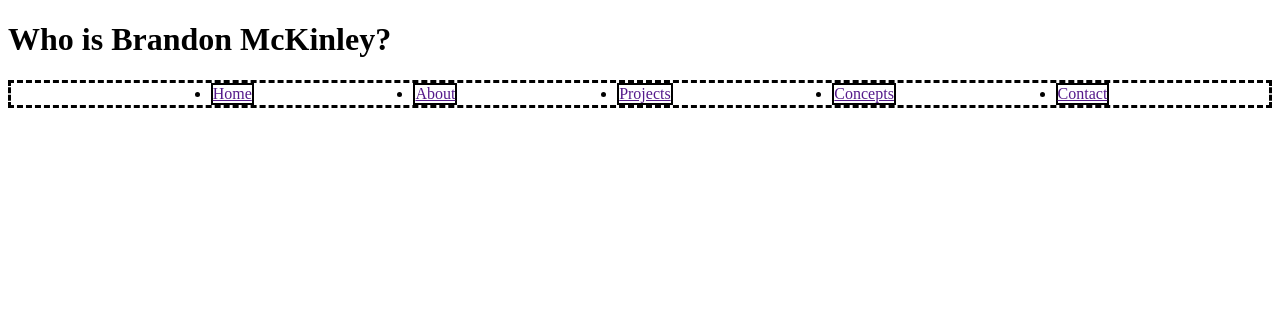
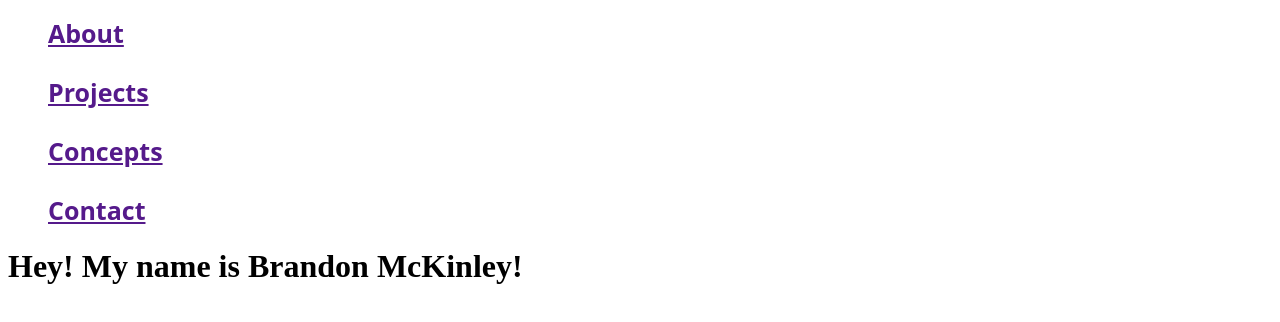
Before and after one commit to McKinley116/mckinley116.github.io, a plain HTML site: page index.html in a window 1280 px wide. Drawn offline with Linux system fonts and the light colour scheme.

Commit message:
chage of layout for nav bar

```diff
--- a/index.html
+++ b/index.html
@@ -9,17 +9,23 @@
     <title>BrandonMcKinley</title>
 </head>
 <body>
-    <h1>Who is Brandon McKinley?</h1>
+    <logo>
+        <!-- get logo and inser here-->
+    </logo>
     <nav>
         <!-- insert links for each page. -->
        <ul>
-            <li><a href=""> Home </a></li>
-            <li><a href=""> About </a></li>
-            <li><a href=""> Projects </a></li>
-            <li><a href=""> Concepts </a></li>
-            <li><a href=""> Contact </a></li>
+            <!-- <li><a href=""> Home </a></li> -->
+            <a href=""> About </a>
+            <a href=""> Projects </a>
+            <a href=""> Concepts </a>
+            <a href=""> Contact </a>
        </ul>
     </nav>
+    <about>
+        <h1>Hey! My name is Brandon McKinley!</h1>
+
+    </about>
 </body>
 </a>
 </html>
--- a/styles.css
+++ b/styles.css
@@ -2,12 +2,14 @@
 
 nav ul {
     display: flex;
-    justify-content: space-evenly;
-    border: 3px dashed black;
-    flex-direction: row;
+    flex-direction: column;
+    gap: 25px;
 }
 
-li {
-    border: 2px solid black;
+a {
+   font-size: 25px;
+   font-family: system-ui, -apple-system, BlinkMacSystemFont, 'Segoe UI', Roboto, Oxygen, Ubuntu, Cantarell, 'Open Sans', 'Helvetica Neue', sans-serif;
+   font-weight: bold;
+   flex: 1;
 
 }
```
